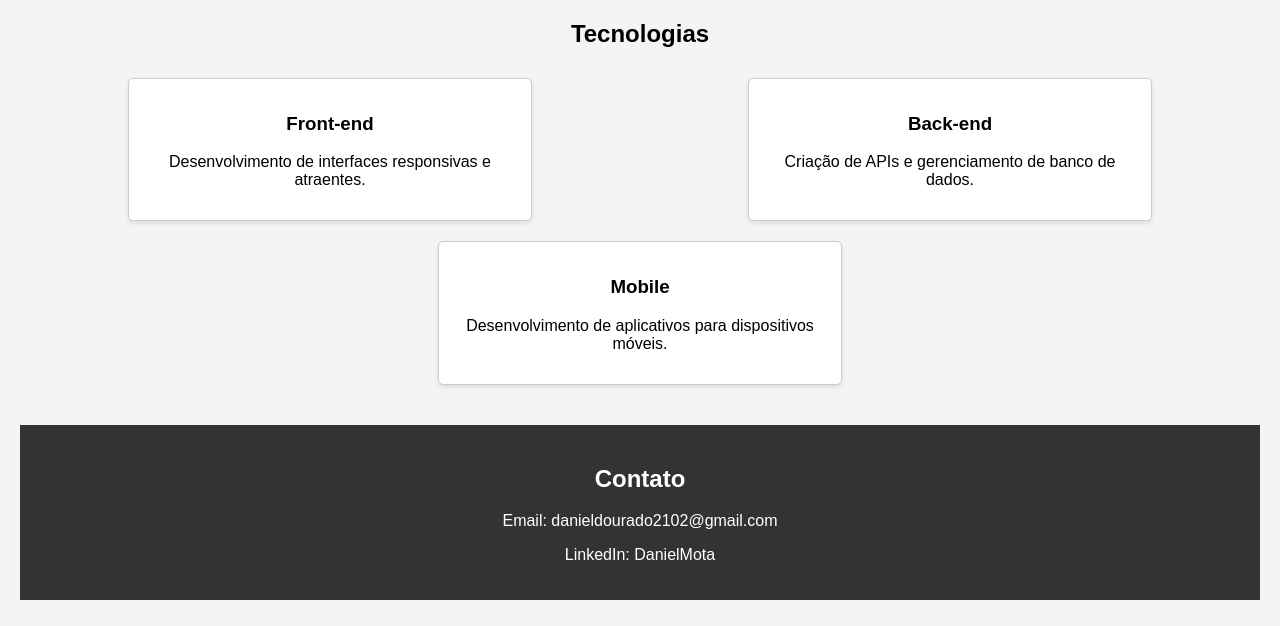
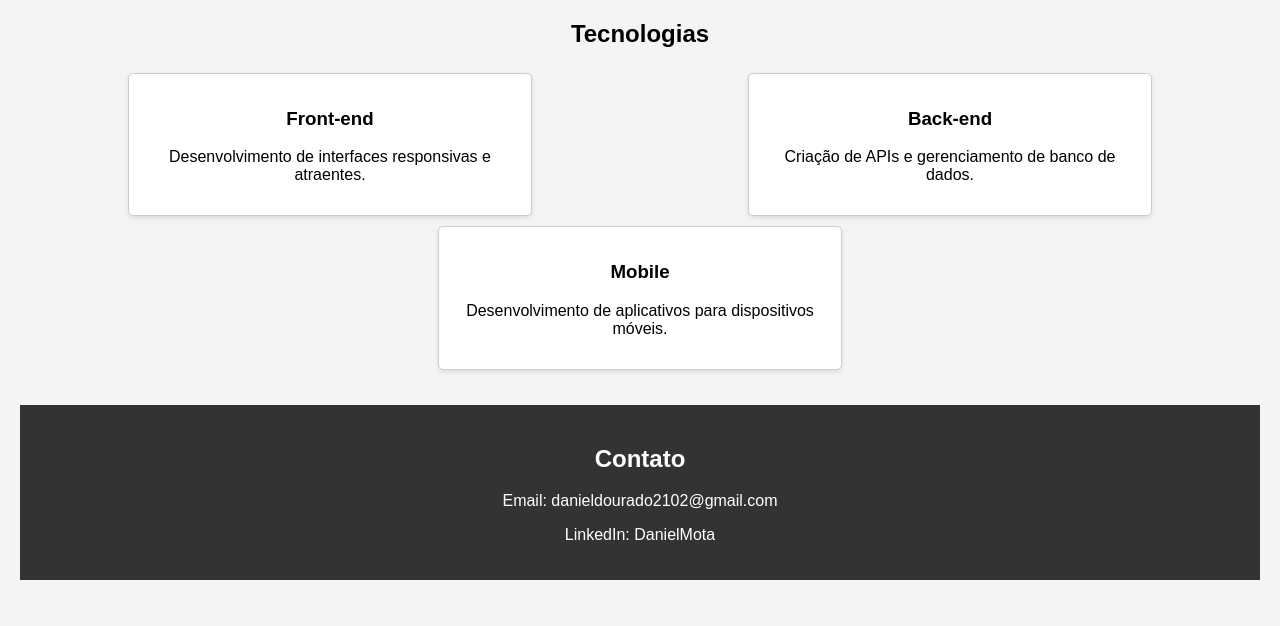
Before and after one commit to danieldmota/portfolio, a PHP site: page / in a window 1280 px wide. Shown: the part 174-800 px from the top of the page. Run offline with PHP 8.4, Linux system fonts and the light colour scheme.

Commit message:
Atualizando codigo

```diff
--- a/styles.css
+++ b/styles.css
@@ -24,7 +24,7 @@ header {
     border: 1px solid #ccc;
     border-radius: 5px;
     padding: 15px;
-    margin: 10px;
+    margin: 5px;
     width: 30%;
     text-align: center;
     box-shadow: 0 2px 5px rgba(0, 0, 0, 0.1);
```
